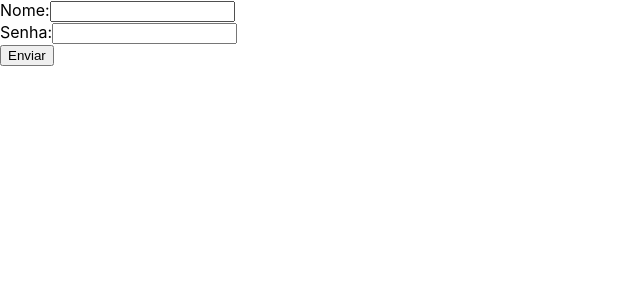
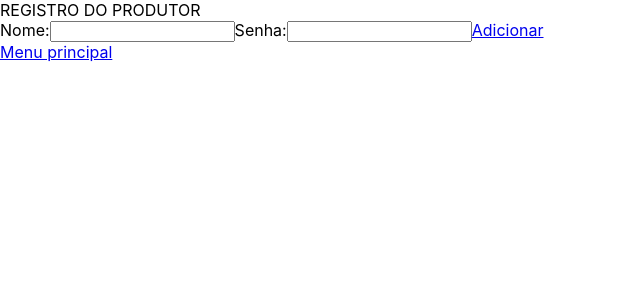
Before and after one commit to JoaoGomes/ppi_02_prova_01_front, a React (Create React App) app: page /cadastro in a window 1280 px wide. Shown: the top 300 px of the page, without its empty margins (0-640 px from the left). Built offline with nearby package versions, Linux system fonts and the light colour scheme.

Commit message:
Adição de páginas de cadastro de produtor e deletar produtor.

```diff
--- a/package.json
+++ b/package.json
@@ -11,6 +11,7 @@
     "react-dom": "^17.0.2",
     "react-router-dom": "^6.2.1",
     "react-scripts": "5.0.0",
+    "react-toastify": "^8.1.0",
     "web-vitals": "^2.1.0"
   },
   "scripts": {
--- a/src/componentes/Routes.js
+++ b/src/componentes/Routes.js
@@ -4,7 +4,8 @@ import { BrowserRouter, Routes, Route } from 'react-router-dom';
 import Home from '../pages/Home';
 import About from '../pages/About';
 import Producer from '../pages/Producer';
-import UserFormReducer from './FormReducer';
+import Deletar from '../pages/Deletar';
+import CreateProducer from '../pages/CreateProducer';
 
 // Foram introduzidas algumas modificações no 'react-router-dom'
 // Switch foi substituido por Routes
@@ -17,7 +18,8 @@ function WebRoutes() {
                 <Route path="/" exact element={<Home/>} />
                 <Route path="/about" element={<About/>} />
                 <Route path="/producer" element={<Producer/>} />
-                <Route path="/cadastro" element={<UserFormReducer/>} />
+                <Route path="/cadastro" element={<CreateProducer/>} />
+                <Route path="/deletar" element={<Deletar/>} />
             </Routes>
         </BrowserRouter>
     )
--- /dev/null
+++ b/src/pages/CreateProducer.js
@@ -0,0 +1,69 @@
+import React, { useReducer } from 'react';
+import { Link } from 'react-router-dom';
+import axios from 'axios';
+//import { ToastContainer, toast, Slide } from 'react-toastify';
+//import 'react-toastify/dist/ReactToastify.css';
+
+
+const initialState = {
+    nome: '',
+    senha: '',
+}
+
+function reducer (state, {field, value}){
+    return {
+        ...state,
+        [field]: value
+    }
+}
+
+function CreateProducer () {
+    const [state, dispatch] = useReducer (reducer, initialState);
+    //const history = useNavigate();
+    //const notify = () => toast("Wow so easy!");
+
+    const onChange = (e) => {
+        dispatch({field: e.target.name, value: e.target.value})
+    }
+
+    const {nome, senha} = state;
+
+    function handleSubmit (event) {
+
+        event.preventDefault();
+        console.log(state);
+        axios({
+            url: 'http://localhost:3000/create',
+            method: 'POST',
+            data: state
+        })
+        .then(res=>console.log(res));
+        event.target.reset();
+    }
+
+    return (
+        <div>
+            <form className="form-title">
+                    REGISTRO DO PRODUTOR
+            </form>
+            <form onSubmit={handleSubmit} className="form-box">
+                <label>
+                    Nome:
+                    <input  type='text' name='nome' defaultValue={nome} onChange={onChange} />
+                </label>
+                <label>
+                    Senha:
+                    <input type='password' name='senha' defautlValue={senha} onChange={onChange} />
+                </label>
+
+                <Link push to="/" className="btn btn-success" type="submit" onClick={handleSubmit} >
+                    Adicionar
+                </Link>
+
+            </form>
+            <Link to="/" className="btn mainMenuBtn" >Menu principal</Link>
+        </div>
+    );
+};
+
+export default CreateProducer;
--- /dev/null
+++ b/src/pages/Deletar.js
@@ -0,0 +1,51 @@
+import React, {useReducer} from 'react';
+import { Link } from 'react-router-dom';
+import axios from 'axios';
+
+const initialState = {
+    id: '',
+}
+
+function reducer (state, {field, value}){
+    return {
+        ...state,
+        [field]: value
+    }
+}
+
+function Deletar () {
+    const [state, dispatch] = useReducer (reducer, initialState);
+    const onChange = (e) => {
+        dispatch({field: e.target.name, value: e.target.value})
+    }
+
+    const {id} = state;
+
+    function handleSubmit (event) {
+        event.preventDefault();
+        axios({
+            url: 'http://localhost:3000/produtores/' + id,
+            method: 'DELETE',
+        })
+        .then(res=>console.log(res));
+    }
+
+    return (
+        <div>
+            <form className="form-title">
+                REMOÇÃO DE CIDADE
+            </form>
+            <form onSubmit={handleSubmit} className="form-box">
+                <label>Id:
+                    <input  type='text' name='id' defaultValue={id} onChange={onChange} />
+                </label>
+                <Link type="submit" onClick={handleSubmit} className="btn btn-success" push to="/">
+                    Deletar
+                </Link>
+            </form>
+            <Link className="btn mainMenuBtn" to="/">Menu principal</Link>
+        </div>
+    );
+};
+
+export default Deletar;
```
Also changed, not shown: src/componentes/services/delete.js (added, +13 -0 lines), 2 other files (tests, documents, lock files or other folders).
